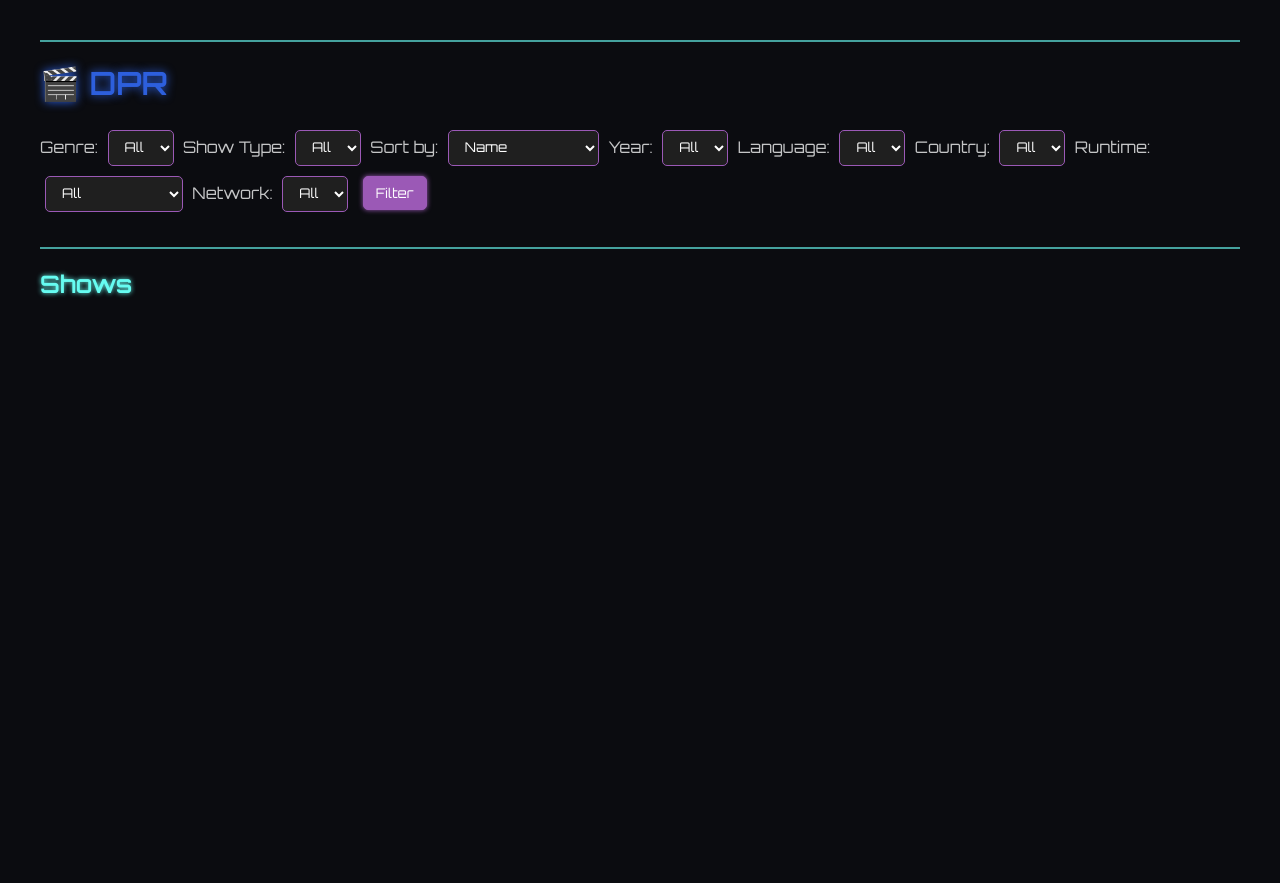
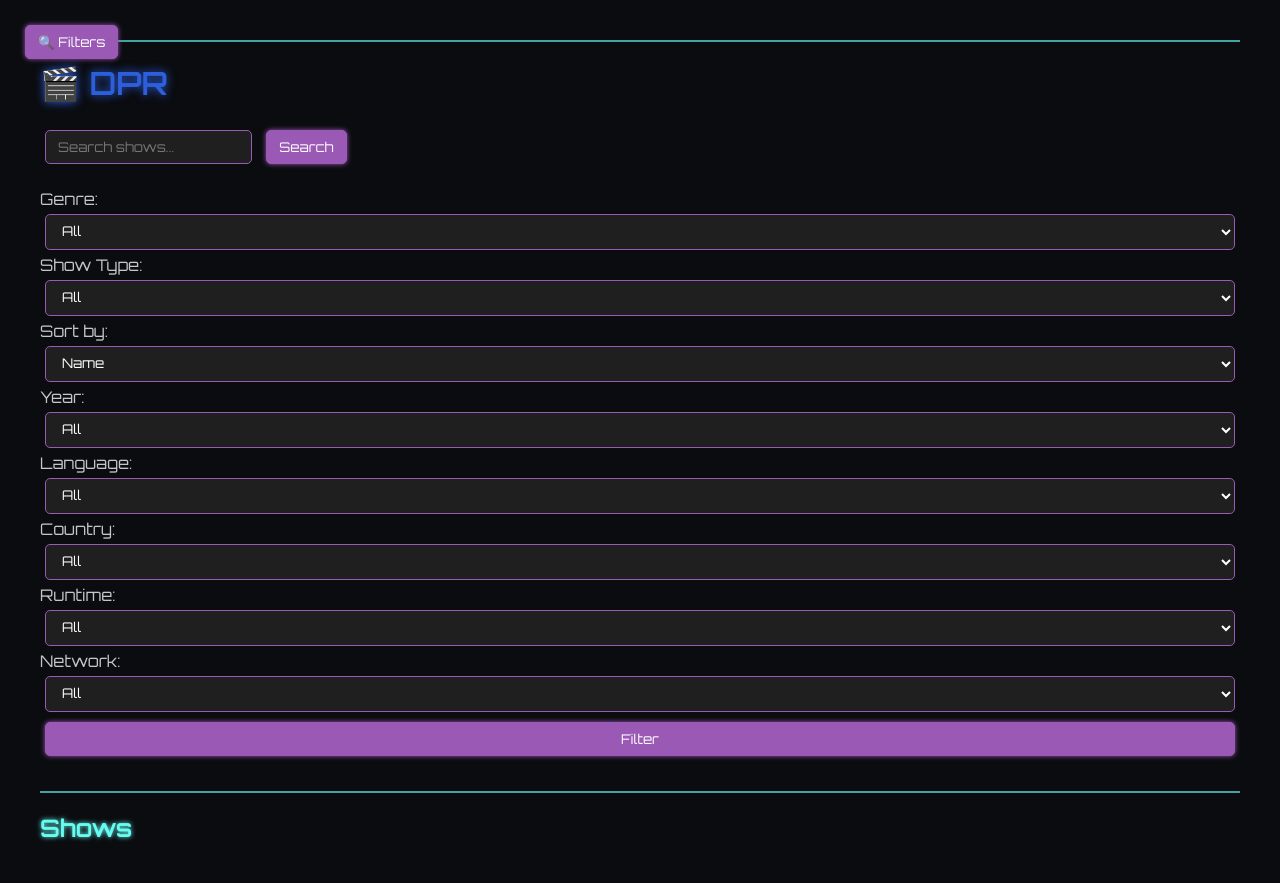
Before and after one commit to Breanna-3/API_PROJECT, a Flask app: page /search in a window 1280 px wide. Before the commit the page ends 297 px from the top, so only its background shows below. Run offline with Flask 3, Linux system fonts and the light colour scheme.

Commit message:
Update index.html

```diff
--- a/templates/index.html
+++ b/templates/index.html
@@ -2,8 +2,18 @@
 {% block content %}
 
 <h1><a href="/" style="color: #2d5fdd; text-decoration: none;">🎬 DPR</a></h1>
+ <form action="/search" method="get" style="margin-bottom: 20px;">
+    <input type="text" name="q" placeholder="Search shows..." />
+    <button type="submit">Search</button>
+  </form>
 
-<form method="get">
+    <button onclick="document.getElementById('filterSidebar').classList.toggle('open')"
+            style="position: fixed; top: 20px; left: 20px; z-index: 1000;">🔍 Filters</button>
+
+    <div id="filterSidebar" class="sidebar">
+      <form action="/" method="get" style="display: flex; flex-direction: column;">
+        {{ filter_form|safe }}
+    <form method="get">
   <label for="genre">Genre:</label>
   <select name="genre" id="genre">
     <option value="">All</option>
```
